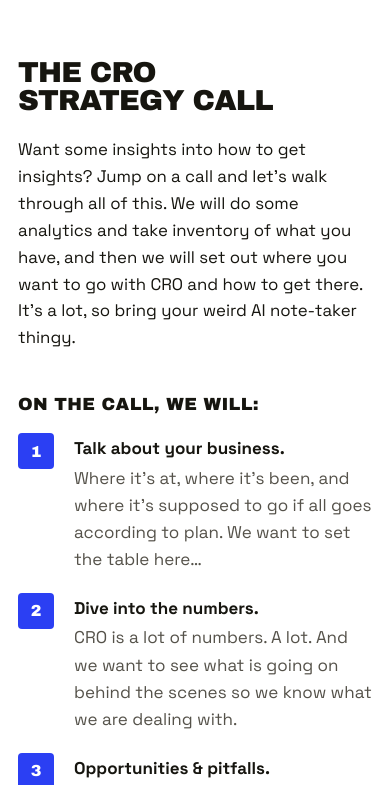
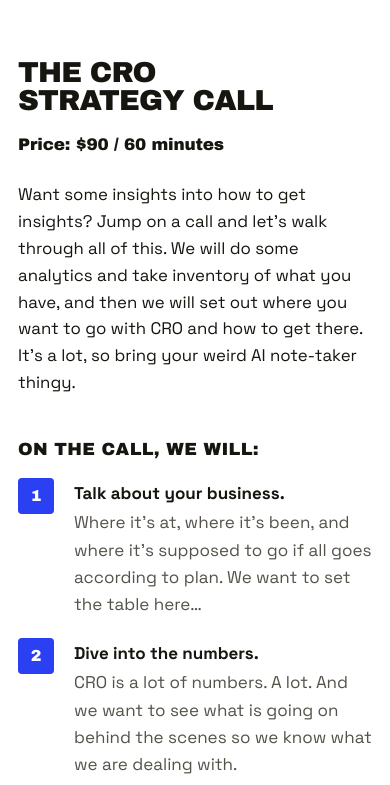
Before and after one commit to therhoe/snapshot-site, a plain HTML site: page index.html in a window 390 px wide. Shown: the part 5740-6525 px from the top of the page. Drawn offline with Linux system fonts and the light colour scheme.

Commit message:
Put the Strategy Call's price on the page
A price line under the section title, and the figure on the section's
own button so it is visible at the point of clicking.

NOTE: the instruction gave two different figures -- $90 in the price
line and $99 in the button. Both are set to $90 here rather than
shipping a contradiction; $99 is also the app's paid tier, which is
the likelier source of the slip. Confirm before this goes anywhere.

The priced label is long and buttons do not wrap, so .offer-cta's
button goes full width at phone sizes, the way the hero, framework
and closing buttons already do.

The other four "Book a CRO Session" buttons are left unpriced.

Co-Authored-By: Claude Opus 5 <noreply@anthropic.com>

```diff
--- a/index.html
+++ b/index.html
@@ -284,6 +284,7 @@
     <section class="band" id="call">
       <header class="band-head">
         <h2 class="band-title">The CRO<br>Strategy Call</h2>
+        <p class="price-line">Price: $90 / 60 minutes</p>
         <p class="band-sub">
           Want some insights into how to get insights? Jump on a call and
           let&rsquo;s walk through all of this. We will do some analytics and take
@@ -329,7 +330,7 @@
                id, so the button currently does nothing. Swap it for the
                real booking URL before launch. The same dead href is on the
                header button, the hero, and the closing section. -->
-          <a class="btn btn-primary btn-lg" href="#call">Book a CRO Session</a>
+          <a class="btn btn-primary btn-lg" href="#call">Book a CRO Session &mdash; $90</a>
         </div>
       </div>
     </section>
--- a/style.css
+++ b/style.css
@@ -312,6 +312,14 @@ a { color: inherit; }
   line-height: .95;
   letter-spacing: -.03em;
   text-transform: uppercase;
+}
+
+.price-line {
+  margin: 18px 0 0;
+  font-family: var(--font-display);
+  font-size: clamp(1.05rem, 1.6vw, 1.3rem);
+  font-weight: 400;
+  letter-spacing: -.01em;
 }
 
 .band-sub {
@@ -726,6 +734,7 @@ a { color: inherit; }
   .pace-cta { display: block; }
   .pace-cta-text { max-width: none; margin-bottom: 22px; }
   .pace-cta .btn { display: flex; width: 100%; }
+  .offer-cta .btn { display: flex; width: 100%; }
 
   .method { padding: 22px; }
 }
```
